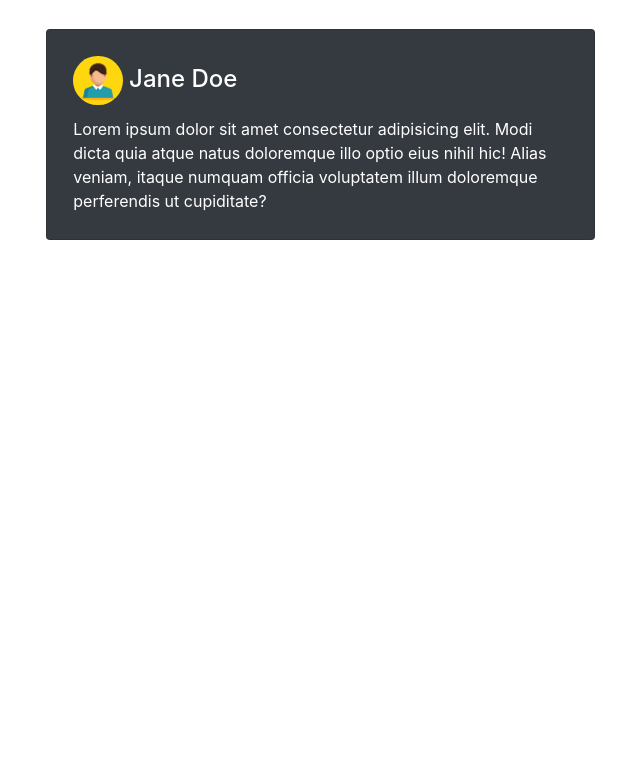
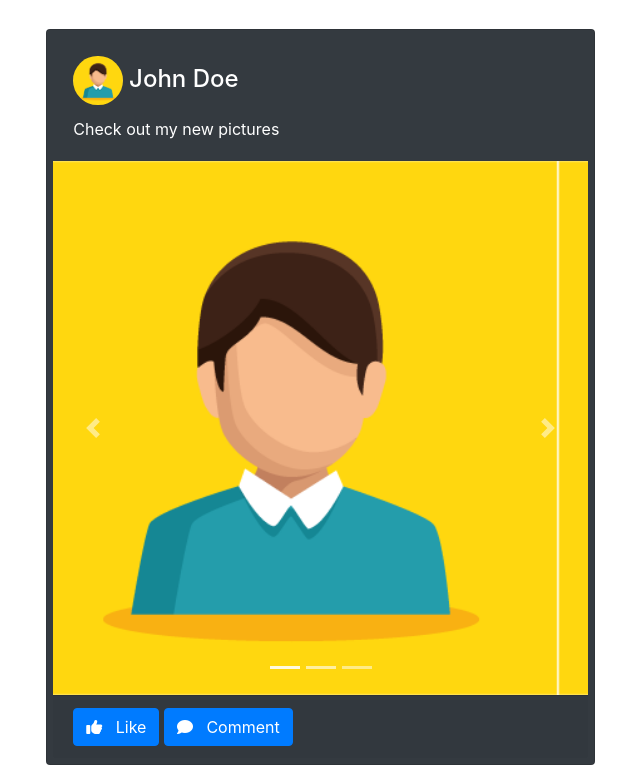
Before and after one commit to abdelrahmanbonna/Social-Media-temp-bootstrap, a plain HTML site: page index.html in a window 1280 px wide. Shown: the part 1081-1860 px from the top of the page, without its empty margins (426-1066 px from the left). Before the commit the page ends 1352 px from the top, so only its background shows below. Drawn offline with nearby package versions, Linux system fonts and the light colour scheme.

Commit message:
Update index.html

```diff
--- a/index.html
+++ b/index.html
@@ -141,6 +141,45 @@
                         <a name="" id="" class="btn btn-primary" href="#" role="button"><i class="fas fa-comment"></i>&nbsp;&nbsp; Comment</a>
                     </div>
                 </div>
+
+                <div class="card bg-dark text-white">
+
+                    <div class="card-body">
+                        <h4 class="card-title"><img src="imgs/1x/Asset 1.png" style="width: 10%;" class="img-fluid rounded-circle" alt=""> John Doe</h4>
+                        <p class="card-text">Check out my new pictures</p>
+                    </div>
+                    <div id="carouselExampleIndicators" class="carousel slide" data-ride="carousel">
+                        <ol class="carousel-indicators">
+                            <li data-target="#carouselExampleIndicators" data-slide-to="0" class="active"></li>
+                            <li data-target="#carouselExampleIndicators" data-slide-to="1"></li>
+                            <li data-target="#carouselExampleIndicators" data-slide-to="2"></li>
+                        </ol>
+                        <div class="carousel-inner">
+                            <div class="carousel-item active">
+                                <img src="imgs/1x/Asset 1.png" class="d-block w-100" alt="...">
+                            </div>
+                            <div class="carousel-item">
+                                <img src="imgs/1x/Asset 1.png" class="d-block w-100" alt="...">
+                            </div>
+                            <div class="carousel-item">
+                                <img src="imgs/1x/Asset 1.png" class="d-block w-100" alt="...">
+                            </div>
+                        </div>
+                        <a class="carousel-control-prev" href="#carouselExampleIndicators" role="button" data-slide="prev">
+                            <span class="carousel-control-prev-icon" aria-hidden="true"></span>
+                            <span class="sr-only">Previous</span>
+                        </a>
+                        <a class="carousel-control-next" href="#carouselExampleIndicators" role="button" data-slide="next">
+                            <span class="carousel-control-next-icon" aria-hidden="true"></span>
+                            <span class="sr-only">Next</span>
+                        </a>
+                    </div>
+                    <div class="card-footer">
+                        <a name="" id="" class="btn btn-primary" href="#" role="button"><i class="fas fa-thumbs-up"></i>&nbsp;&nbsp; Like</a>
+                        <a name="" id="" class="btn btn-primary" href="#" role="button"><i class="fas fa-comment"></i>&nbsp;&nbsp; Comment</a>
+                    </div>
+                </div>
+
                 <div class="card bg-dark text-white">
                     <div class="card-body">
                         <h4 class="card-title"><img src="imgs/1x/Asset 1.png" style="width: 10%;" class="img-fluid rounded-circle" alt=""> Jane Doe</h4>
```
